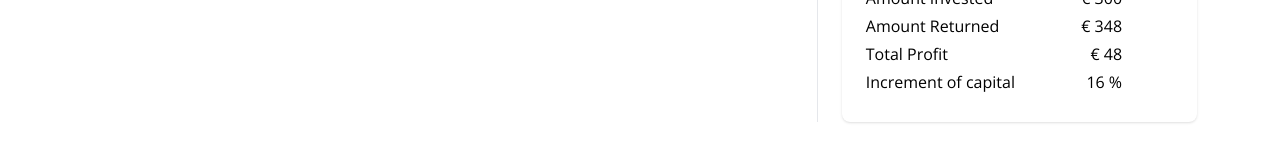
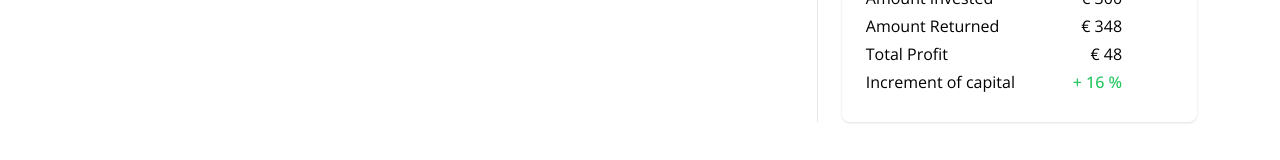
Before and after one commit to ALonghi/portfolio-useful-tools, a Next.js app: page / in a window 1280 px wide. Both pictures are taken after typing "5", "5", "5" into the empty fields and a click on the button "Calculate". Shown: the part 664-824 px from the top of the page. Built offline with nearby package versions, Linux system fonts and the light colour scheme.

Commit message:
Change color xdxd of increment of capital

```diff
--- a/components/CalculatedGains.tsx
+++ b/components/CalculatedGains.tsx
@@ -35,7 +35,7 @@ const CalculatedGains: React.VFC<CalculatedGainsProps> = ({calculated}) => {
                     <li>
                         <div className={infoDivClasses}>
                             <p>Increment of capital</p>
-                            <p>{(calculated.amountGained * 100 / calculated.totalInvested).toFixed()} %</p>
+                            <p className={`font-medium text-green-500`}>+ {(calculated.amountGained * 100 / calculated.totalInvested).toFixed()} %</p>
                         </div>
                     </li>
                 </ul>
```
